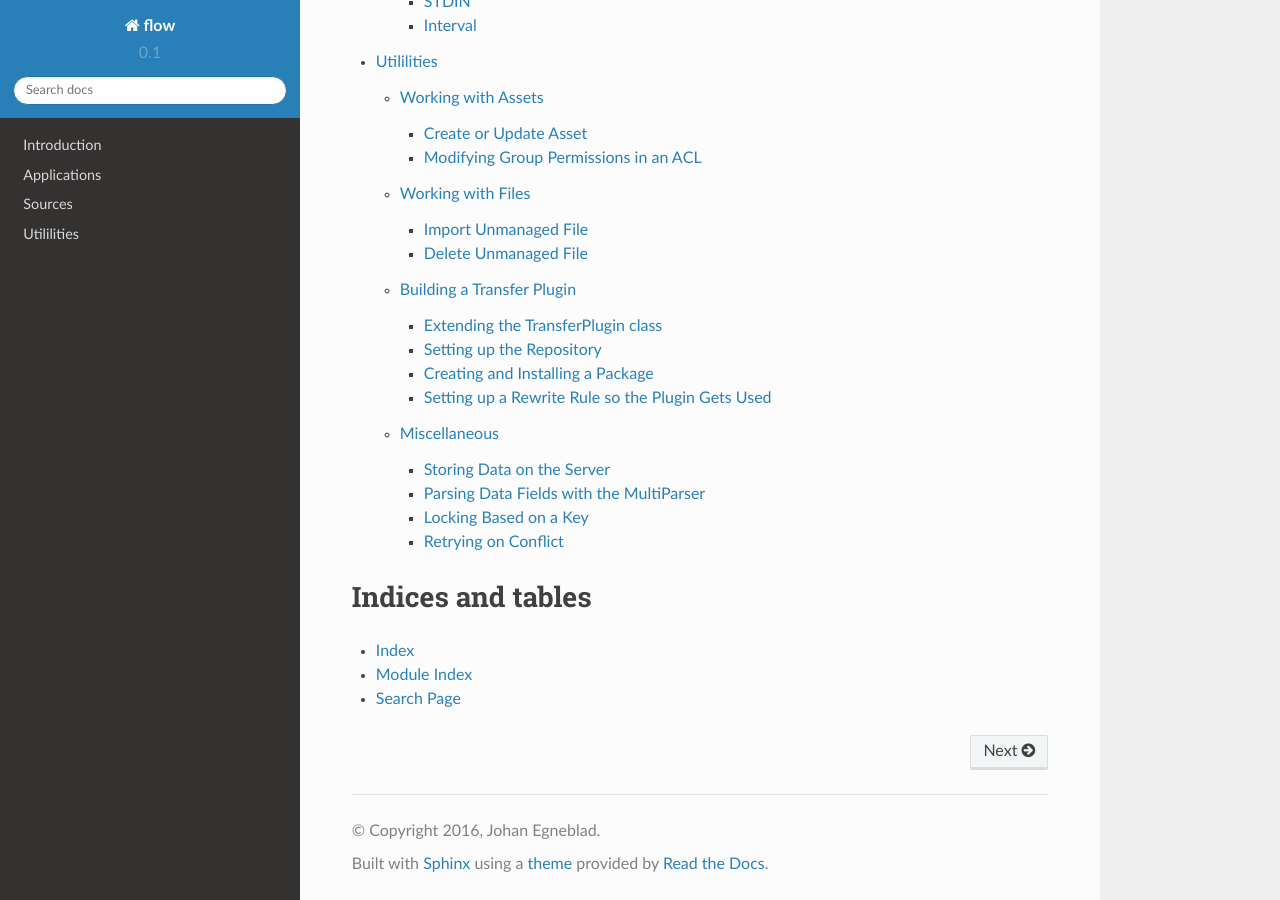
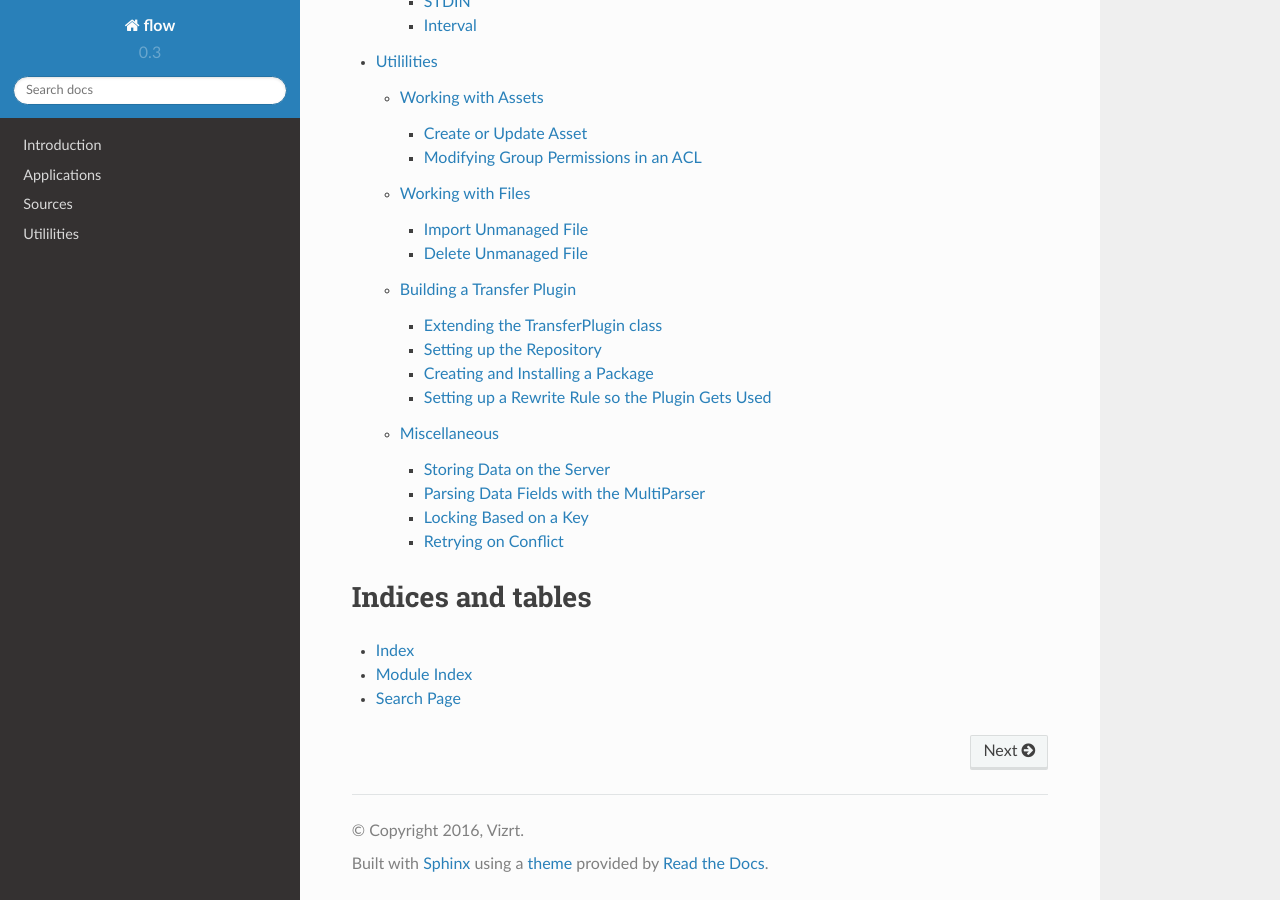
Before and after one commit to eblade/flow, a Sphinx documentation site: the page built from doc/index.rst, in a window 1280 px wide and 900 px high, scrolled down 734 px. Built offline with Sphinx 7.4.7 and the Read the Docs theme 2.0.0, drawn with Linux system fonts in a browser that asks for light colours.

Commit message:
Fix documentation version and copyrightwq

```diff
--- a/doc/conf.py
+++ b/doc/conf.py
@@ -55,17 +55,17 @@ master_doc = 'index'
 
 # General information about the project.
 project = u'flow'
-copyright = u'2016, Johan Egneblad'
-author = u'Johan Egneblad'
+copyright = u'2016, Vizrt'
+author = u'Johan Egneblad, Vizrt'
 
 # The version info for the project you're documenting, acts as replacement for
 # |version| and |release|, also used in various other places throughout the
 # built documents.
 #
 # The short X.Y version.
-version = u'0.1'
+version = u'0.3'
 # The full version, including alpha/beta/rc tags.
-release = u'0.1'
+release = u'0.3'
 
 # The language for content autogenerated by Sphinx. Refer to documentation
 # for a list of supported languages.
```
